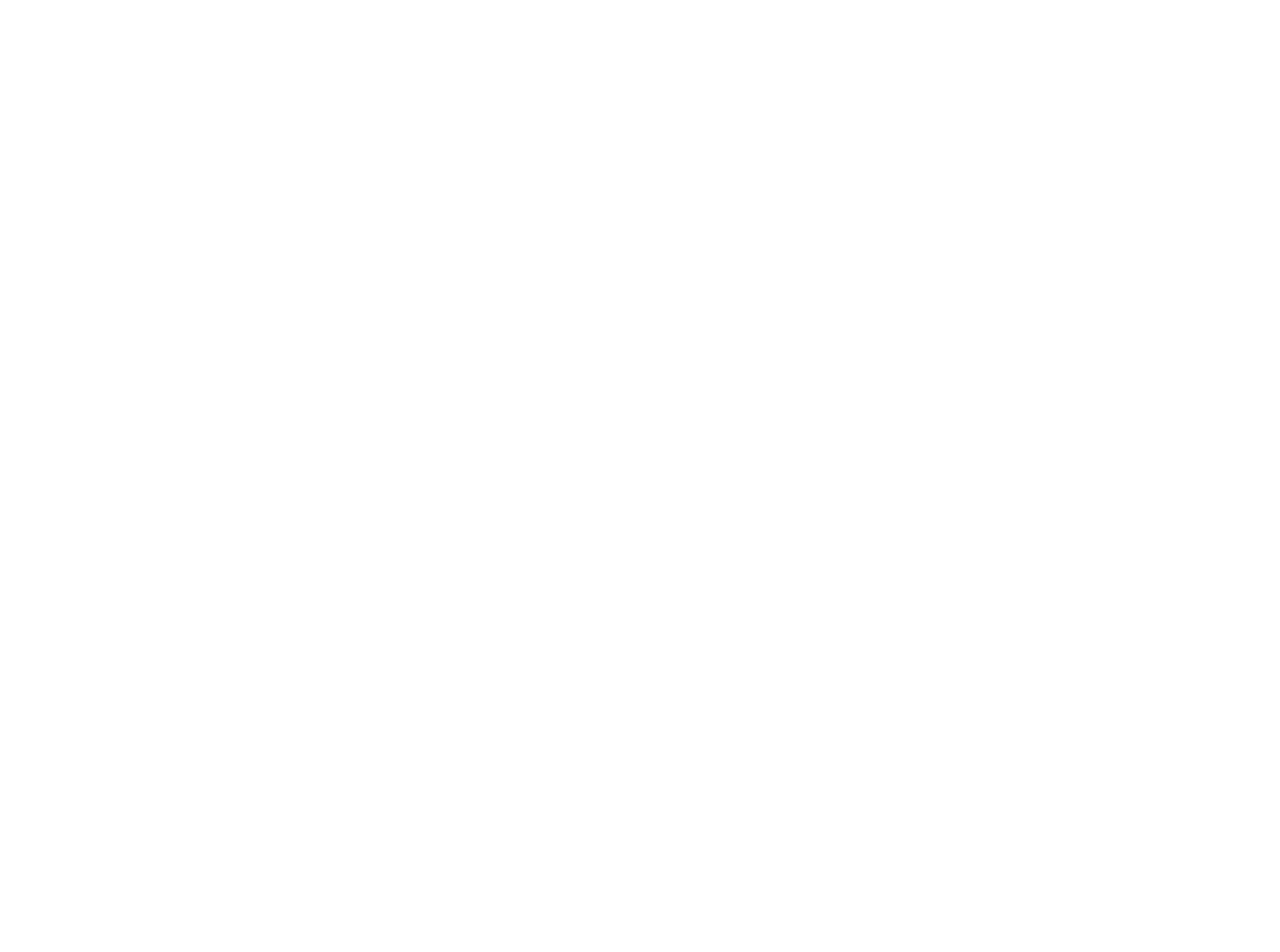
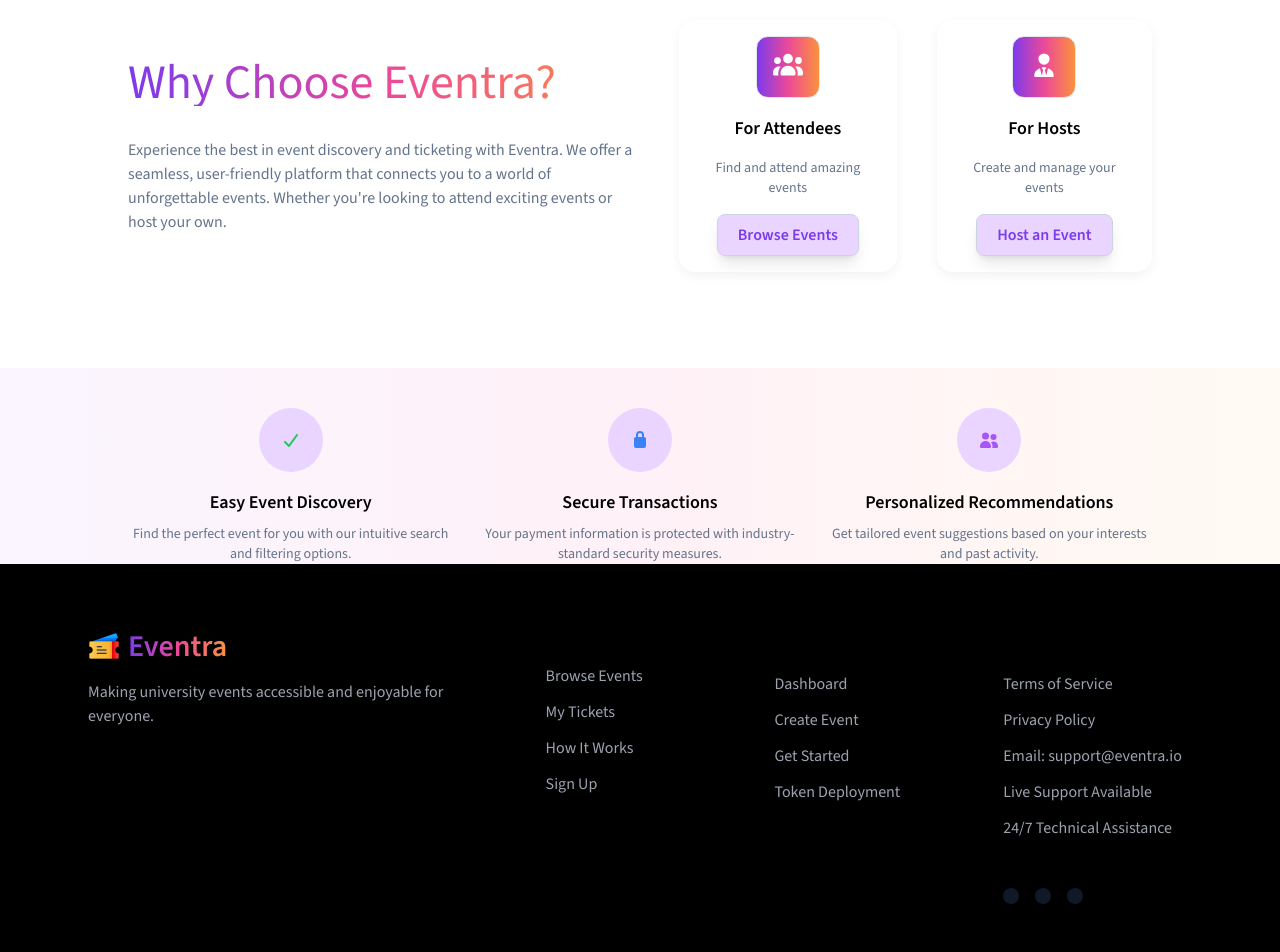
Before and after one commit to vhemmsley/Eventra-Online-Ticket-Shop, a Vue app: page / in a window 1280 px wide. Shown: the part 1600-2552 px from the top of the page. Before the commit the page ends 1434 px from the top, so only its background shows below. Built offline with nearby package versions, Linux system fonts and the light colour scheme.

Commit message:
major updates to landing page

```diff
--- a/src/components/pages/LandingPage.vue
+++ b/src/components/pages/LandingPage.vue
@@ -1,6 +1,6 @@
 <template>
   <!-- HERO SECTION -->
-  <div class="bg-hero-gradient">
+  <section class="bg-hero-gradient" id="hero">
     <div class="section-container">
       <div
         id="hero"
@@ -109,10 +109,10 @@
         </div>
       </div>
     </div>
-  </div>
+  </section>
 
   <!-- Featured events -->
-  <div id="featured-events" class="section-container mt-14 flex flex-col">
+  <section id="featured-events" class="section-container mt-14 flex flex-col">
     <!-- section header -->
     <div class="flex flex-col space-x-4 md:space-x-0 items-center justify-center w-full">
       <h2 class="text-4xl text-gradient">Featured Events</h2>
@@ -126,17 +126,13 @@
 
     <!-- Event Display -->
     <div class="mt-8">
-      <!-- LOADING -->
-      <div v-if="isLoading" class="grid md:grid-cols-3 gap-4">
-        <div v-for="n in 3" :key="n" class="animate-pulse bg-white rounded-xl p-4 shadow">
-          <div class="h-40 bg-slate-200 rounded mb-4"></div>
-          <div class="h-4 bg-slate-200 rounded w-3/4 mb-2"></div>
-          <div class="h-4 bg-slate-200 rounded w-1/2"></div>
-        </div>
+      <!-- LOADING spinner -->
+      <div v-if="isLoading" class="animate-pulse p-4">
+        <base-spinner></base-spinner>
       </div>
 
       <!-- no event available -->
-      <div v-if="featuredEvents.length === 0" class="text-center py-10">
+      <div v-else-if="featuredEvents.length === 0" class="text-center py-10">
         <div class="text-4xl">🎭</div>
         <p class="text-lg font-semibold mt-4">No events found 😞</p>
         <p class="text-sm text-slate-400 mt-2">Try selecting a different category</p>
@@ -144,9 +140,206 @@
 
       <!-- event card -->
 
-      <event-card :featuredEvents="featuredEvents"></event-card>
+      <event-card v-else :featuredEvents="featuredEvents"></event-card>
     </div>
-  </div>
+
+    <!-- show more evnets button-->
+    <button
+      class="px-10 py-4 mt-8 shadow-lg font-semibold rounded-lg text-primary bg-white border border-slate-300 hover:border-purple-400 hover:bg-purple-100 hover:-translate-y-1 transition duration-300"
+    >
+      View All Events
+    </button>
+  </section>
+
+  <!-- Why EVENTRA section-->
+  <section id="whyeventra" class="section-container mt-24 flex flex-col">
+    <div
+      class="flex flex-col md:flex-row space-x-0 md:space-x-10 space-y-10 md:space-y-0 items-center justify-center w-full"
+    >
+      <!-- Side HEADER -->
+      <div class="md:w-[50%]">
+        <h2 class="text-4xl md:text-5xl text-gradient text-center md:text-left">
+          Why Choose Eventra?
+        </h2>
+        <p class="text-slate-500 mt-8">
+          Experience the best in event discovery and ticketing with Eventra. We offer a seamless,
+          user-friendly platform that connects you to a world of unforgettable events. Whether
+          you're looking to attend exciting events or host your own.
+        </p>
+      </div>
+
+      <!-- Users selection -->
+      <div
+        class="flex flex-col md:flex-row space-x-0 md:space-x-10 space-y-6 md:space-y-0 mt-10 md:mt-0"
+      >
+        <!-- for attendees -->
+        <base-card>
+          <div class="space-y-4 px-20 py-5 md:p-4 flex flex-col items-center text-center">
+            <div class="border rounded-xl p-4 bg-primary-gradient">
+              <font-awesome-icon icon="users" class="text-white text-2xl" />
+            </div>
+
+            <h2 class="text-lg font-semibold">For Attendees</h2>
+
+            <p class="text-sm text-slate-500">Find and attend amazing events</p>
+
+            <button
+              class="px-5 py-2 mt-8 shadow-lg font-semibold rounded-lg text-primary bg-purple-200 border border-slate-300 hover:border-purple-400 hover:bg-purple-100 transition duration-200"
+            >
+              Browse Events
+            </button>
+          </div>
+        </base-card>
+
+        <!-- for hosts-->
+        <base-card>
+          <div class="space-y-4 p-4 flex flex-col items-center text-center">
+            <div class="border rounded-xl p-4 bg-primary-gradient">
+              <font-awesome-icon icon="user-tie" class="text-white text-2xl" />
+            </div>
+
+            <h2 class="text-lg font-semibold">For Hosts</h2>
+
+            <p class="text-sm text-slate-500">Create and manage your events</p>
+
+            <button
+              class="px-5 py-2 mt-8 shadow-lg font-semibold rounded-lg text-primary bg-purple-200 border border-slate-300 hover:border-purple-400 hover:bg-purple-100 transition duration-200"
+            >
+              Host an Event
+            </button>
+          </div>
+        </base-card>
+      </div>
+    </div>
+  </section>
+
+  <!-- features list -->
+  <section id="features" class="mt-24 bg-secondary-gradient">
+    <div
+      class="pt-10 grid grid-cols-1 md:grid-cols-3 gap-6 mx-5 md:mx-[10%] items-center justify-between"
+    >
+      <div class="flex flex-col items-center text-center">
+        <div class="bg-purple-200 rounded-full w-16 h-16 flex items-center justify-center">
+          <font-awesome-icon icon="check" class="text-green-500" />
+        </div>
+        <h3 class="text-lg font-semibold mt-4">Easy Event Discovery</h3>
+        <p class="text-slate-500 text-sm mt-2">
+          Find the perfect event for you with our intuitive search and filtering options.
+        </p>
+      </div>
+
+      <div class="flex flex-col items-center text-center">
+        <div class="bg-purple-200 rounded-full w-16 h-16 flex items-center justify-center">
+          <font-awesome-icon icon="lock" class="text-blue-500" />
+        </div>
+        <h3 class="text-lg font-semibold mt-4">Secure Transactions</h3>
+        <p class="text-slate-500 text-sm mt-2">
+          Your payment information is protected with industry-standard security measures.
+        </p>
+      </div>
+
+      <div class="flex flex-col items-center text-center">
+        <div class="bg-purple-200 rounded-full w-16 h-16 flex items-center justify-center">
+          <font-awesome-icon icon="user-friends" class="text-purple-500" />
+        </div>
+        <h3 class="text-lg font-semibold mt-4">Personalized Recommendations</h3>
+        <p class="text-slate-500 text-sm mt-2">
+          Get tailored event suggestions based on your interests and past activity.
+        </p>
+      </div>
+    </div>
+  </section>
+
+  <!-- footer -->
+  <footer class="bg-black">
+    <div class="px-6 py-16 grid md:grid-cols-5 md:gap-10 mx-5 md:mx-[5%]">
+      <!-- Logo + Description -->
+      <div class="md:col-span-2">
+        <!-- Logo -->
+        <div class="group flex items-center space-x-2 cursor-pointer">
+          <img
+            src="/favicon.png"
+            alt=""
+            class="w-8 group-hover:scale-110 transition duration-300"
+          />
+          <h1
+            class="text-3xl font-semibold bg-linear-to-r bg-primary-gradient bg-clip-text text-transparent"
+          >
+            Eventra
+          </h1>
+        </div>
+
+        <p class="text-gray-400 mt-4">
+          Making university events accessible and enjoyable for everyone.
+        </p>
+      </div>
+
+      <!-- Quick Links -->
+      <div>
+        <h3 class="text-lg font-semibold mb-2">For Attendees</h3>
+
+        <ul class="space-y-3 text-gray-400">
+          <li><a href="#" class="hover:text-green-400">Browse Events</a></li>
+          <li>
+            <a href="#services" class="hover:text-green-400">My Tickets</a>
+          </li>
+          <li>
+            <a href="#explore" class="hover:text-green-400">How It Works</a>
+          </li>
+          <li><a href="#" class="hover:text-green-400">Sign Up</a></li>
+        </ul>
+      </div>
+
+      <!-- Services -->
+      <div>
+        <h3 class="text-lg font-semibold mb-4">For Organizers</h3>
+
+        <ul class="space-y-3 text-gray-400">
+          <li><a class="hover:text-green-400">Dashboard</a></li>
+          <li><a class="hover:text-green-400">Create Event</a></li>
+          <li><a class="hover:text-green-400">Get Started</a></li>
+          <li><a class="hover:text-green-400">Token Deployment</a></li>
+        </ul>
+      </div>
+
+      <!-- Contact -->
+
+      <div>
+        <h3 class="text-lg font-semibold mb-4">Support</h3>
+
+        <ul class="space-y-3 text-gray-400">
+          <li><a class="hover:text-green-400">Terms of Service</a></li>
+          <li><a class="hover:text-green-400">Privacy Policy</a></li>
+          <li>Email: support@eventra.io</li>
+          <li>Live Support Available</li>
+          <li>24/7 Technical Assistance</li>
+        </ul>
+
+        Social Icons
+
+        <div class="flex gap-4 mt-6">
+          <div class="bg-gray-900 p-2 rounded-lg hover:bg-green-500 cursor-pointer">
+            <font-awesome-icon icon="facebook-f" class="text-white" />
+          </div>
+
+          <div class="bg-gray-900 p-2 rounded-lg hover:bg-green-500 cursor-pointer">
+            <font-awesome-icon icon="twitter" class="text-white" />
+          </div>
+
+          <div class="bg-gray-900 p-2 rounded-lg hover:bg-green-500 cursor-pointer">
+            <font-awesome-icon icon="instagram" class="text-white" />
+          </div>
+        </div>
+      </div>
+    </div>
+
+    <!-- Bottom Footer -->
+    <div
+      class="flex justify-center items-center space-x-4 border-t border-gray-800 text-center py-6 text-gray-500"
+    >
+      © 2026 Eventra All Rights Reserved.
+    </div>
+  </footer>
 </template>
 
 <script>
@@ -156,18 +349,24 @@
     return {
       selectedCategory: 'All',
       isLoading: true,
+      spinnerLoadingTime: 400,
     }
   },
 
   mounted() {
     setTimeout(() => {
       this.isLoading = false
-    }, 2000)
+    }, this.spinnerLoadingTime)
   },
 
   methods: {
     handleCategory(category) {
       this.selectedCategory = category
+      this.isLoading = true
+
+      setTimeout(() => {
+        this.isLoading = false
+      }, this.spinnerLoadingTime)
     },
   },
 
--- a/src/components/ui/BaseCard.vue
+++ b/src/components/ui/BaseCard.vue
@@ -5,9 +5,25 @@
 </template>
 
 <style scoped>
+/* Base Card Styling */
 .card {
-  border-radius: 12px;
-  box-shadow: 0 2px 8px rgba(0, 0, 0, 0.26);
-  max-width: 40rem;
+  background: white;
+  border-radius: 1rem; /* rounded-xl */
+  box-shadow: 0 4px 12px rgba(0, 0, 0, 0.05);
+
+  transition:
+    transform 0.3s ease,
+    box-shadow 0.3s ease;
+}
+
+/* Hover effect */
+.card:hover {
+  transform: translateY(-6px) scale(1.01);
+  box-shadow: 0 12px 30px rgba(124, 58, 237, 0.15); /* slight purple glow */
+}
+
+/* Optional: active (click feel) */
+.card:active {
+  transform: scale(0.98);
 }
 </style>
--- a/src/main.js
+++ b/src/main.js
@@ -11,6 +11,7 @@
 
 // ui components
 import BaseCard from './components/ui/BaseCard.vue'
+import BaseSpinner from './components/ui/BaseSpinner.vue'
 
 //font-awesome config
 import { library } from '@fortawesome/fontawesome-svg-core'
@@ -30,6 +31,7 @@
 app.component('event-filter', EventFilter)
 app.component('event-card', EventCard)
 app.component('base-card', BaseCard)
+app.component('base-spinner', BaseSpinner)
 
 // register font-awesome-icon component globally
 app.component('font-awesome-icon', FontAwesomeIcon)
--- a/tailwind.config.js
+++ b/tailwind.config.js
@@ -17,6 +17,7 @@
       },
       backgroundImage: {
         'primary-gradient': 'linear-gradient(to right, #7c3aed, #ec4899, #fb923c)',
+        'secondary-gradient': 'linear-gradient(to right, #faf5ff, #fff1f7, #fffaf3)',
         'hero-gradient': 'linear-gradient(to right, #f5f3ff, #fde2f2, #fff4e1)',
       },
       keyframes: {
```
Also changed, not shown: src/components/ui/BaseSpinner.vue (added, +108 -0 lines).
